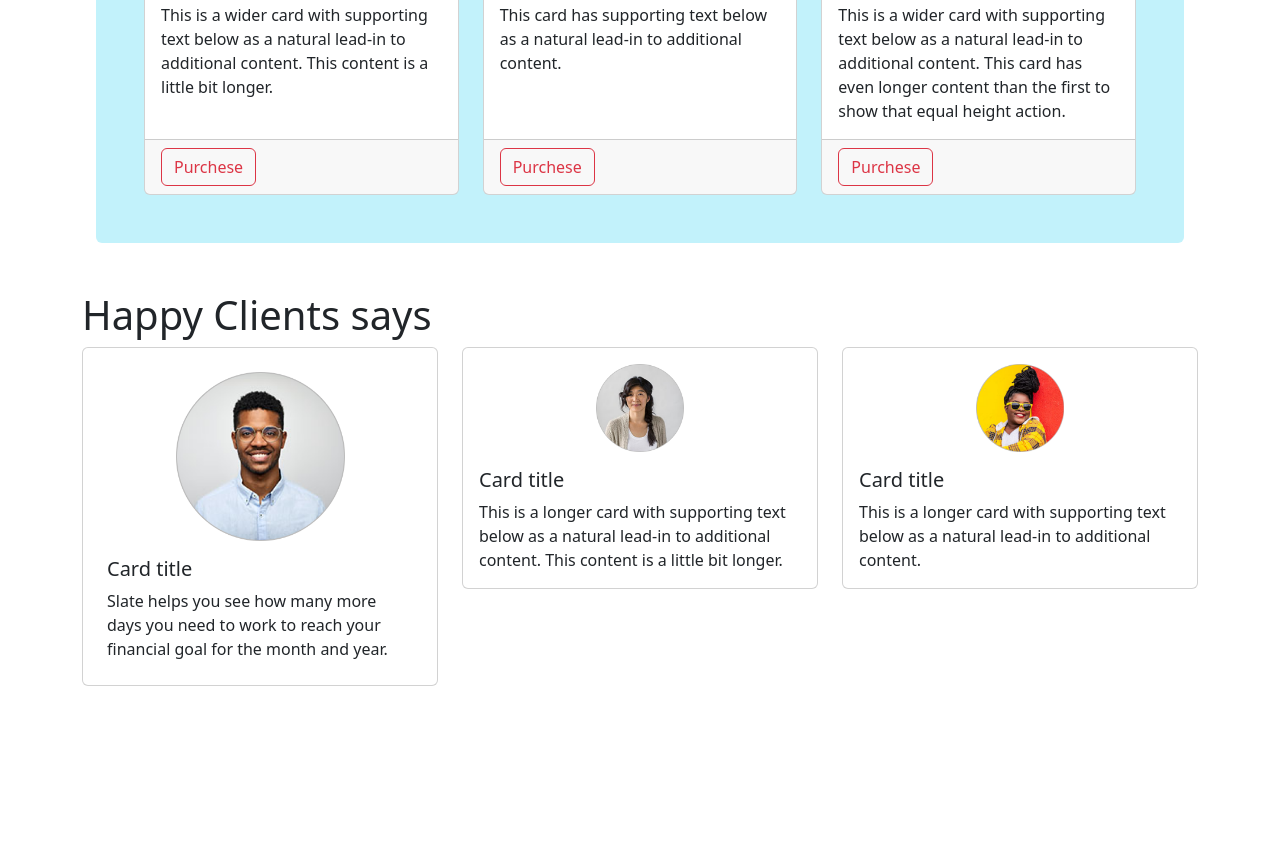
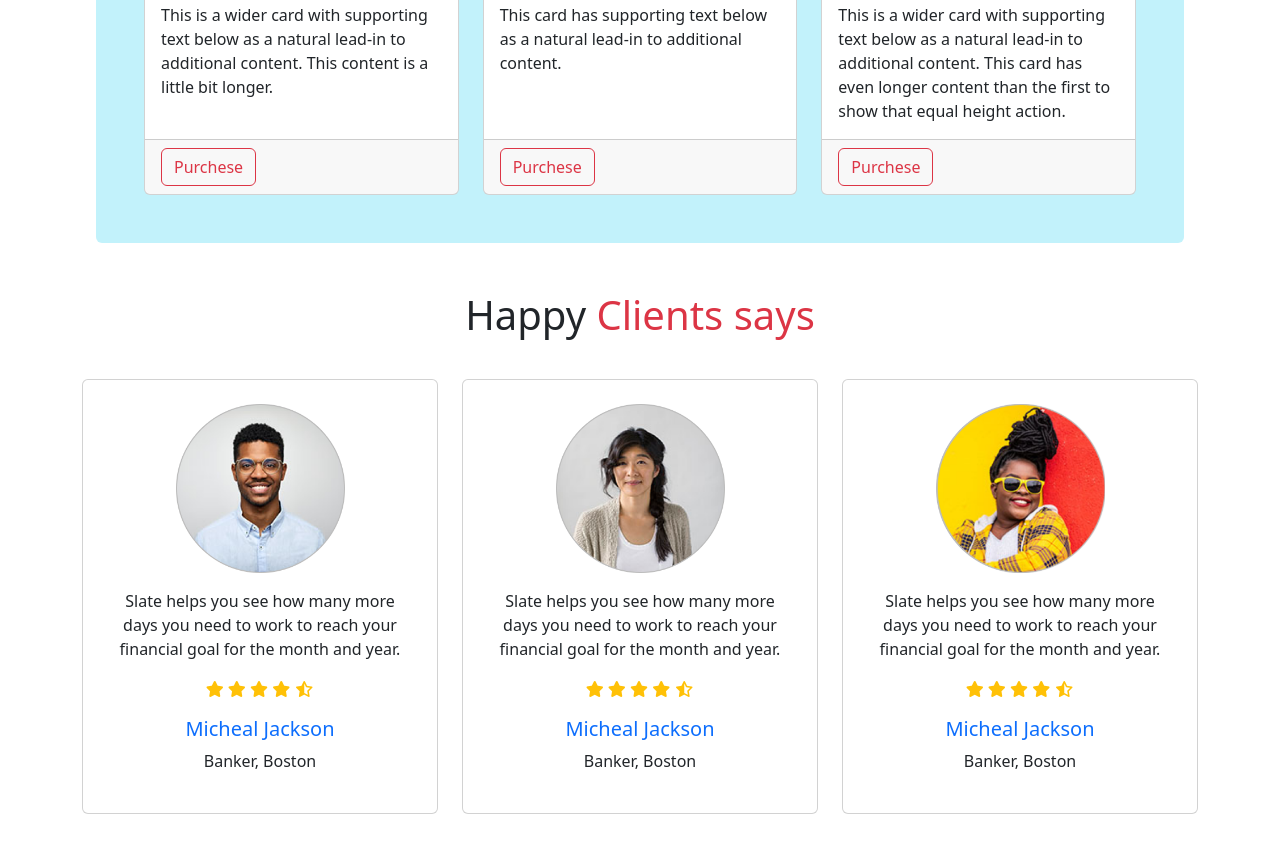
Before and after one commit to AAashik519/ph-8-bike-zone-using-bootstrap, a plain HTML site: page index.html in a window 1280 px wide. Shown: the part 1580-2432 px from the top of the page. Before the commit the page ends 2314 px from the top, so only its background shows below. Drawn offline with nearby package versions, Linux system fonts and the light colour scheme; files whose address does not match are found by name.

Commit message:
Client section

```diff
--- a/index.html
+++ b/index.html
@@ -5,6 +5,8 @@
     <meta charset="utf-8">
     <meta name="viewport" content="width=device-width, initial-scale=1">
     <title>Bike Zone</title>
+    <link rel="stylesheet" href="https://cdnjs.cloudflare.com/ajax/libs/font-awesome/6.4.0/css/all.min.css" integrity="sha512-iecdLmaskl7CVkqkXNQ/ZH/XLlvWZOJyj7Yy7tcenmpD1ypASozpmT/E0iPtmFIB46ZmdtAc9eNBvH0H/ZpiBw==" crossorigin="anonymous" referrerpolicy="no-referrer" />
+
     <link href="https://cdn.jsdelivr.net/npm/bootstrap@5.3.1/dist/css/bootstrap.min.css" rel="stylesheet"
         integrity="sha384-4bw+/aepP/YC94hEpVNVgiZdgIC5+VKNBQNGCHeKRQN+PtmoHDEXuppvnDJzQIu9" crossorigin="anonymous">
         <link rel="stylesheet" href="style.css">
@@ -170,38 +172,73 @@
 
          <!-- Happy clients -->
          <section class="container mt-5">
-            <h1>Happy Clients says</h1>
-            <div class="row row-cols-1 row-cols-md-3 g-4">
+            <h1 class="text-center ">Happy <span class=" text-danger">Clients says </span> </h1>
+            <div class="row row-cols-1 row-cols-md-3 g-4 mt-3">
               <div class="col">
-                <div class="card p-2">
+                <div class="card p-2 text-center">
                   <img src="./images/others/user-1.png" class=" w-50 text-center mx-auto card-img-top mt-3" alt="...">
                   <div class="card-body">
-                    <h5 class="card-title">Card title</h5>
+
                     <p class="card-text">Slate helps you see how
                       many more days you need
                       to work to reach your financial
                       goal for the month and year.</p>
+                      <p class="text-warning">
+                     <i class="fa-solid fa-star"></i>
+                     <i class="fa-solid fa-star"></i>
+                     <i class="fa-solid fa-star"></i>
+                     <i class="fa-solid fa-star"></i>
+                     <i class="fa-regular fa-star-half-stroke"></i>
+                       </p>
+                       <h5 class="text-primary">Micheal Jackson</h5>
+                      <p>Banker, Boston</p>
                   </div>
                 </div>
               </div>
               <div class="col">
-                <div class="card">
-                  <img src="./images/others/user-2.png" class="w-25 text-center mx-auto card-img-top mt-3" alt="...">
+                <div class="card p-2 text-center">
+                  <img src="./images/others/user-2.png" class=" w-50 text-center mx-auto card-img-top mt-3" alt="...">
                   <div class="card-body">
-                    <h5 class="card-title">Card title</h5>
-                    <p class="card-text">This is a longer card with supporting text below as a natural lead-in to additional content. This content is a little bit longer.</p>
+
+                    <p class="card-text">Slate helps you see how
+                      many more days you need
+                      to work to reach your financial
+                      goal for the month and year.</p>
+                      <p class="text-warning">
+                     <i class="fa-solid fa-star"></i>
+                     <i class="fa-solid fa-star"></i>
+                     <i class="fa-solid fa-star"></i>
+                     <i class="fa-solid fa-star"></i>
+                     <i class="fa-regular fa-star-half-stroke"></i>
+                       </p>
+                       <h5 class="text-primary">Micheal Jackson</h5>
+                      <p>Banker, Boston</p>
                   </div>
                 </div>
               </div>
               <div class="col">
-                <div class="card">
-                  <img src="./images/others/user-3.png" class="w-25 text-center mx-auto card-img-top mt-3" alt="...">
+                <div class="card p-2 text-center">
+                  <img src="./images/others/user-3.png" class=" w-50 text-center mx-auto card-img-top mt-3" alt="...">
                   <div class="card-body">
-                    <h5 class="card-title">Card title</h5>
-                    <p class="card-text">This is a longer card with supporting text below as a natural lead-in to additional content.</p>
+
+                    <p class="card-text">Slate helps you see how
+                      many more days you need
+                      to work to reach your financial
+                      goal for the month and year.</p>
+                      <p class="text-warning">
+                     <i class="fa-solid fa-star"></i>
+                     <i class="fa-solid fa-star"></i>
+                     <i class="fa-solid fa-star"></i>
+                     <i class="fa-solid fa-star"></i>
+                     <i class="fa-regular fa-star-half-stroke"></i>
+                       </p>
+                       <h5 class="text-primary">Micheal Jackson</h5>
+                      <p>Banker, Boston</p>
                   </div>
                 </div>
               </div>
+
+
 
             </div>
 
```
